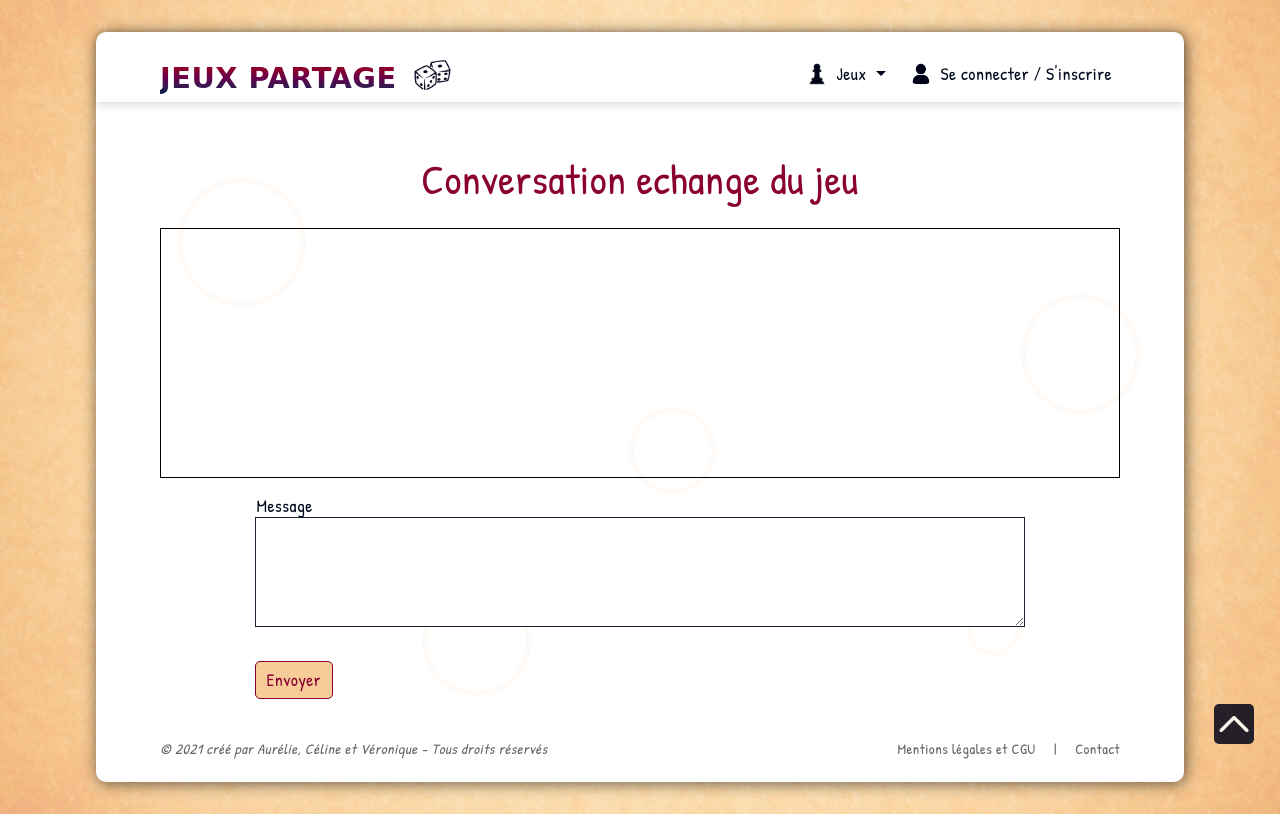
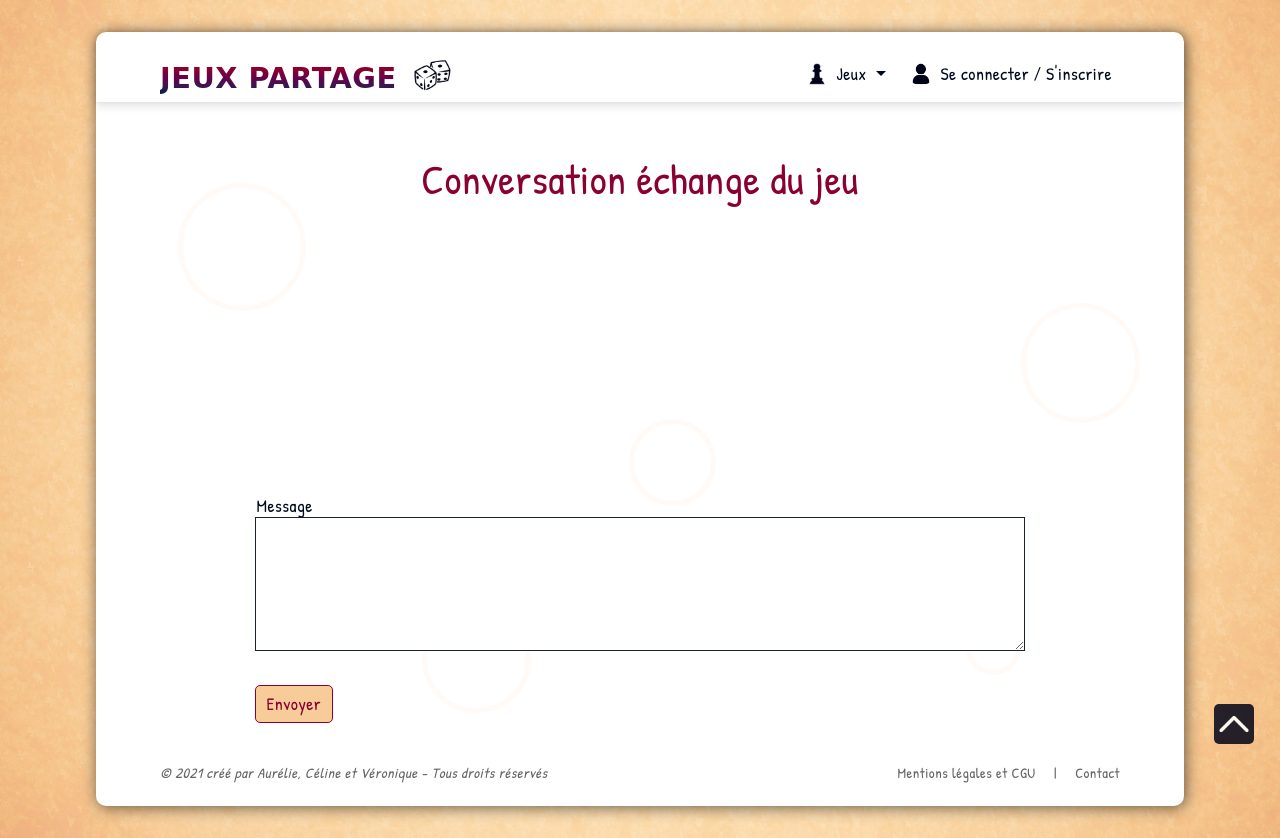
Before and after one commit to AurelieGilet/wf3_group_project, a Symfony app: template jeux_partage/templates/message/borrowing_message_app.html.twig in a window 1280 px wide. Before the commit the page ends 814 px from the top, so only its background shows below. Run offline with Twig, Linux system fonts and the light colour scheme; the template is opened without the code that fills it, so the values that code supplies are empty; form fields are guessed from the names that the template uses; some libraries are stand-ins or nearby versions; some web fonts are replaced.

Commit message:
template conversation echange du jeu

```diff
--- a/jeux_partage/public/css/style.css
+++ b/jeux_partage/public/css/style.css
@@ -855,6 +855,29 @@ transform: rotate(45deg);
 .up:hover {
     opacity: 1;
 }
+/*********************** MESSAGERIE ********************** */
+
+.bg-beige
+{
+    background-color: #f7cd9960;
+    border-radius: 5px;
+}
+
+.bg-gris
+{
+    background-color: rgba(240, 240, 240, 0.856);
+    border-radius: 5px;
+}
+
+/* .test-inset
+{
+    border: inset rgb(235, 232, 232) 5px;
+
+}  */
+
+
+
+
 
 /* ********************** DEBUT FOOTER ********************** */
 
--- a/jeux_partage/src/Form/MessengerAppFormType.php
+++ b/jeux_partage/src/Form/MessengerAppFormType.php
@@ -16,8 +16,8 @@ class MessengerAppFormType extends AbstractType
         $builder
             ->add('content', TextareaType::class, [
 				'row_attr' => ['class' => 'col-lg-11']
-			])
-			->add('save', SubmitType::class, [
+            ])
+            ->add('save', SubmitType::class, [
 				'row_attr' => ['class' => 'col-lg-10 d-flex justify-content-center']
 			])
         ;
--- a/jeux_partage/templates/message/borrowing_message_app.html.twig
+++ b/jeux_partage/templates/message/borrowing_message_app.html.twig
@@ -2,26 +2,31 @@
 
 {% block body %}
 
-<h1 class="h1 mt-3 mb-4">Conversation echange du jeu {{borrowing.game.name}}</h1>
+<h1 class="h1 mt-3 mb-4">Conversation échange du jeu {{borrowing.game.name}}</h1>
 
 <section class="row justify-content-center">
-	<div class="table d-flex flex-column" style= "border: 1px solid black; width: 100%; height: 250px; overflow: auto; padding: 5px;">
+	<div class="col-md-8">
+		<div class="table d-flex flex-column test-inset" style= "width: 100%; height: 250px; overflow: auto; padding: 5px;">
 			{% for message in messages %}
-			<div class="p-2 m-2 w-50 {% if message.author == app.user %}bg-primary align-self-end{% else %}bg-secondary align-self-start{% endif %}">
+				<div class="p-2 m-2 w-50 {% if message.author == app.user %}bg-gris align-self-end{% else %}bg-beige align-self-start{% endif %}">
 					<p class="font-weight-bold">{{message.author.username|title}}:</p>
 					<p>{{message.content|nl2br}}</p>
 					<small class="text-muted font-italic">Le {{ message.createdAt|date('d/m/Y à H:i:s') }}</small>
 				</div>
 			{% endfor %}
 		</div>
+	</div>
 		<div class="col-md-10">
-		{{ form_start(form, {'attr' : {'class': 'col-md-12 mx-auto py-4 row justify-content-around' }}) }}
+			{{ form_start(form, {'attr' : {'class': 'col-md-8 mx-auto py-4 row justify-content-around' }}) }}
 
-			{{ form_row(form.content, {'label' : "Message", 'attr' : {'rows': "4" }}) }}
+				{# {{ form_row(form.content, {'label' : "Ecrivez votre message", 'attr' : {'rows': "5" }}) }} #}
+
+				{{ form_row(form.content, {'label' : "Message ", 'attr' : {'rows': "5"}}) }}
 				{{ form_row(form.save, {'label' : "Envoyer", 'attr' : {'class': 'btn-jp mx-auto mt-4'}}) }}
 
 			{{ form_end(form) }}
 		</div>
+
 </section>
 
 {% endblock %}
```
Also changed, not shown: 1 other file. Lines whose indentation alone changed are shown as unchanged.
